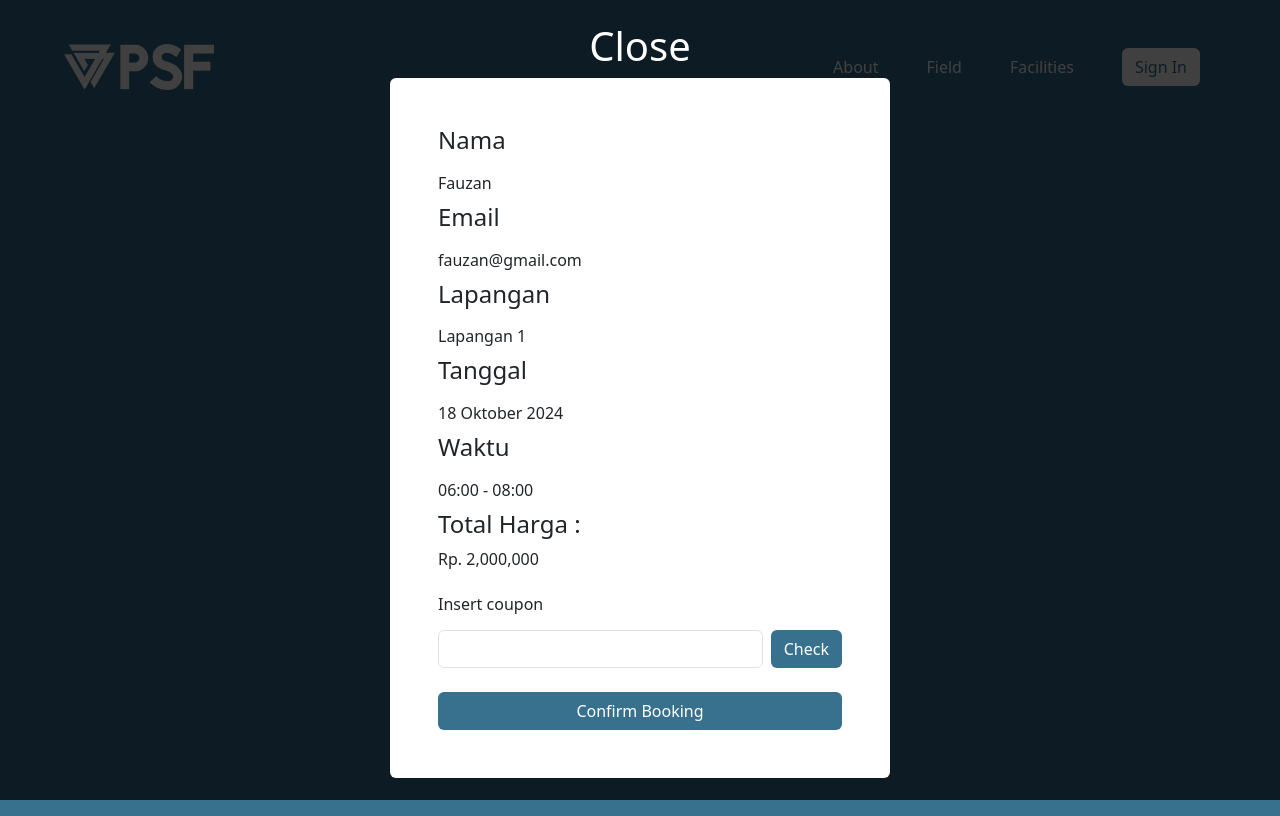
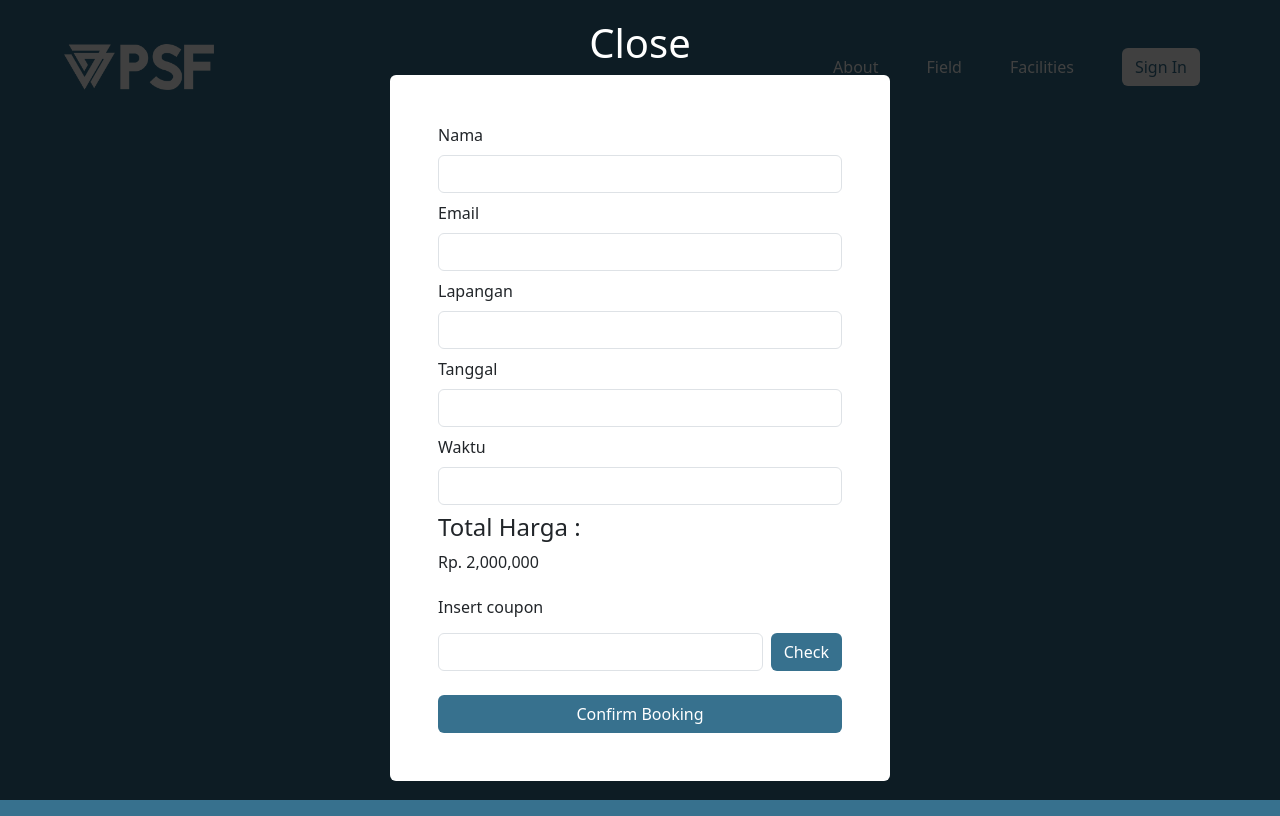
Before and after one commit to fauzansyll/psf-fe, a Next.js app: page / in a window 1280 px wide. Both pictures are taken after a click on the button "Book Now!". Built offline with nearby package versions, Linux system fonts and the light colour scheme.

Commit message:
Form for booking

```diff
--- a/components/atoms/Button.tsx
+++ b/components/atoms/Button.tsx
@@ -5,7 +5,7 @@ import style from "./Button.module.scss";
 interface ButtonProps extends VariantProps<typeof buttonStyles> {
   children: ReactNode;
   type: "button" | "reset" | "submit";
-  onClick: () => void;
+  onClick?: () => void;
 }
 
 const buttonStyles = cva("btn", {
--- a/components/atoms/Input.tsx
+++ b/components/atoms/Input.tsx
@@ -1,26 +1,44 @@
 import React from "react";
+import { useForm } from "react-hook-form";
 
 interface InputProps {
   placeholder?: string;
   type: string;
   id: string;
-  value: string | undefined;
+  name: string;
+  errors: any;
+  register: any;
   onChange?: (e: React.ChangeEvent<HTMLInputElement>) => void;
 }
 
-const Input = ({ onChange, placeholder, type, id, value }: InputProps) => {
+const Input = ({
+  onChange,
+  placeholder,
+  name,
+  type,
+  id,
+  errors,
+  register,
+}: InputProps) => {
+  console.log("Error :", errors);
   return (
-    <div className="input-group ">
+    <div className="input-group d-flex flex-column">
       <input
         type={type}
-        className="form-control"
+        name={name}
+        {...register(name, { required: true })}
+        className="form-control w-100"
         placeholder={placeholder}
         aria-label={placeholder}
         id={id}
-        value={value}
         aria-describedby="basic-addon1"
         onChange={onChange}
       />
+      {errors[name] ? (
+        <p className="text-danger">This field is required</p>
+      ) : (
+        <></>
+      )}
     </div>
   );
 };
--- a/components/molecules/Book.tsx
+++ b/components/molecules/Book.tsx
@@ -1,7 +1,7 @@
 "use client";
 
 import React, { useEffect, useState } from "react";
-
+import { useForm, SubmitHandler } from "react-hook-form";
 import { Booking, Kupon } from "@/lib/interfaces";
 import Input from "../atoms/Input";
 import { dataBooking, dataKupon } from "@/lib/data";
@@ -24,6 +24,36 @@ interface FormProps {
 }
 
 const Book = () => {
+  const {
+    register,
+    handleSubmit,
+    watch,
+    formState: { errors },
+  } = useForm<FormProps>();
+
+  const [theData, setTheData] = useState<FormProps>({
+    nama: "",
+    email: "",
+    lapangan: "",
+    tanggal: "",
+    waktu: "",
+    total: 2000000,
+    code: "",
+  });
+
+  const onSubmit: SubmitHandler<FormProps> = (data) =>
+    setTheData({
+      ...theData,
+      nama: data.nama,
+      email: data.email,
+      lapangan: data.lapangan,
+      tanggal: data.tanggal,
+      waktu: data.waktu,
+      code: data.code,
+    });
+
+  console.log("The Data", theData);
+
   const { setIsBook } = useGlobalContext();
   const [coupon, setCoupon] = useState("");
   const [data, setData] = useState(dataBooking[0]);
@@ -93,12 +123,12 @@ const Book = () => {
       setDiscount(discount * 100);
       const newTotal = originalTotal - originalTotal * discount;
       setTotal(newTotal);
-      setData({ ...data, code: coupon });
+      setTheData({ ...theData, code: coupon, total: newTotal });
       setValid({ message: "Code is valid", color: "success" });
     } else {
       setTotal(originalTotal);
       setValid({ message: "Code is invalid", color: "danger" });
-      setData({ ...data, code: "" });
+      setTheData({ ...theData, code: "" });
     }
   };
 
@@ -118,12 +148,50 @@ const Book = () => {
       </h1>
       <form
         className={`${style.form} rounded gap-2 d-flex flex-column bg-white text-dark p-5`}
+        onSubmit={handleSubmit(onSubmit)}
       >
-        {/*
-        bootstrap tidak bisa lakukan mw-50 atau w-lg-50, jadi saya prefer tailwind untuk kedepannya jika ada development
-        */}
+        <label htmlFor="nama">Nama</label>
+        <Input
+          errors={errors}
+          id="nama"
+          name="nama"
+          type="text"
+          register={register}
+        />
+        <label htmlFor="email">Email</label>
+        <Input
+          errors={errors}
+          id="email"
+          name="email"
+          type="text"
+          register={register}
+        />
+        <label htmlFor="lapangan">Lapangan</label>
+        <Input
+          errors={errors}
+          id="lapangan"
+          name="lapangan"
+          type="text"
+          register={register}
+        />
 
-        <h4>Nama</h4>
+        <label htmlFor="lapangan">Tanggal</label>
+        <Input
+          errors={errors}
+          id="tanggal"
+          name="tanggal"
+          type="text"
+          register={register}
+        />
+        <label htmlFor="waktu">Waktu</label>
+        <Input
+          errors={errors}
+          id="waktu"
+          name="waktu"
+          type="text"
+          register={register}
+        />
+        {/* <h4>Nama</h4>
         {data.nama}
         <h4>Email</h4>
         {data.email}
@@ -132,33 +200,33 @@ const Book = () => {
         <h4>Tanggal</h4>
         {data.tanggal}
         <h4>Waktu</h4>
-        {data.jam}
-        <div className="">
+        {data.jam} */}
+
+        <span className="">
           <h4>Total Harga :</h4>
           Rp. {rupiah}
           {valid ? (
             <p className={`text-${valid.color} d-flex gap-2`}>
-              {valid.message}{" "}
-              {discount === 0 ? null : (
-                <p className={`text-${valid.color}`}>{discount}% Off !</p>
-              )}
+              {valid.message} {discount === 0 ? null : `${discount}% Off !`}
             </p>
           ) : null}
-        </div>
+        </span>
         <h6>Insert coupon </h6>
-        <div className="d-flex align-items-center mb-3 gap-2">
+        <span className="d-flex align-items-center mb-3 gap-2">
           <Input
             onChange={(e) => setCoupon(e.currentTarget.value)}
             type="text"
+            name="coupon"
+            errors={errors}
             id="coupon"
-            value={coupon}
+            register={register}
           />
           <Button color={"secondary"} onClick={checkKupon} type="button">
             Check
           </Button>
-        </div>
+        </span>
 
-        <Button color={"secondary"} type="button" onClick={toggleBooking}>
+        <Button color={"secondary"} type="submit">
           Confirm Booking
         </Button>
 
--- a/package.json
+++ b/package.json
@@ -16,6 +16,7 @@
     "react": "^18",
     "react-bootstrap": "^2.10.5",
     "react-dom": "^18",
+    "react-hook-form": "^7.53.0",
     "sass": "^1.79.5",
     "zod": "^3.23.8"
   },
```
Also changed, not shown: 1 other file (tests, documents, lock files or other folders).
